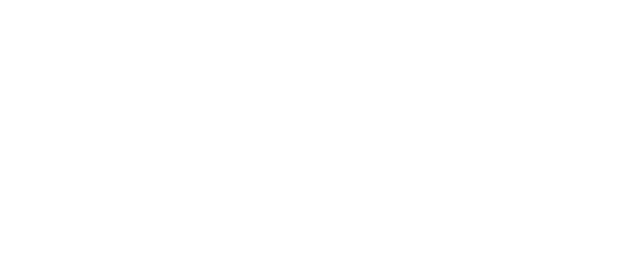
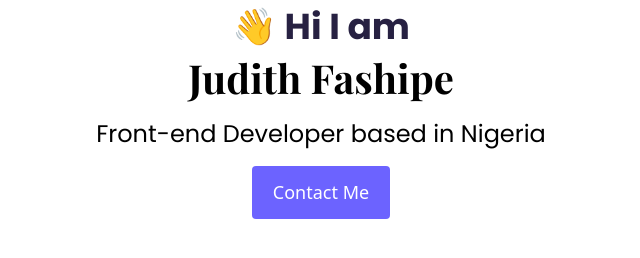
Before and after one commit to judith-tolade/portfolio-project, a plain HTML site: page index.html in a window 1280 px wide. Shown: the whole page, without its empty margins (319-959 px from the left). Drawn offline with nearby package versions, Linux system fonts and the light colour scheme.

Commit message:
Styled the file

```diff
--- a/index.html
+++ b/index.html
@@ -20,6 +20,12 @@
 
 </head>
 <body>
+    <div class="head">
+        <p>👋 Hi I am</p>
+        <h1> Judith Fashipe</h1>
+        <h2> Front-end Developer based in Nigeria</h2>
+        <a href="#" class="btn btn-branding"> Contact Me</a>
 
+    </div>
 </body>
 </html>
--- a/styles/portfolio.css
+++ b/styles/portfolio.css
@@ -0,0 +1,33 @@
+h1, h2, h3, h4, h5{
+    color: black;
+    font-family: 'Playfair Display', serif;
+    font-weight: bold;
+}
+p{
+    font-family: 'Poppins', sans-serif;
+    font-weight: normal;
+}
+.head {
+    background: F9F7FE;
+    text-align: center;
+}
+.head p {
+    font-size: 36px;
+    font-weight: bold;
+    margin: 0;
+    color: #272142;
+}
+.head h2 {
+    font-family: 'Poppins', sans-serif;
+    font-weight: normal;
+    line-height: 2;
+    font-size: 24px;
+}
+.btn-branding {
+    background: #6c63ff;
+    border-radius: 4px;
+    color: white;
+    font-size: 18px;
+    line-height: 27px;
+    padding: 12px 20px;
+}
```
